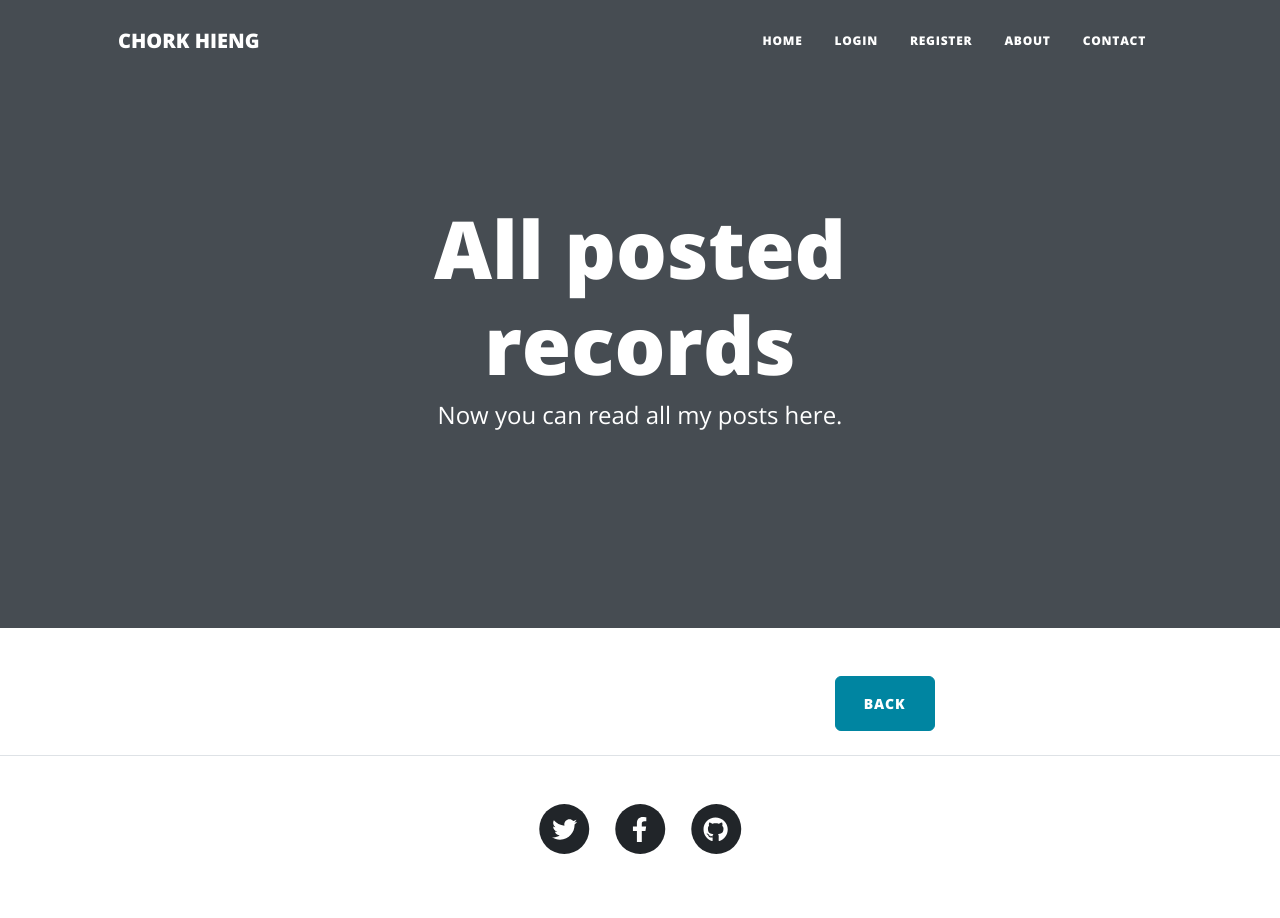
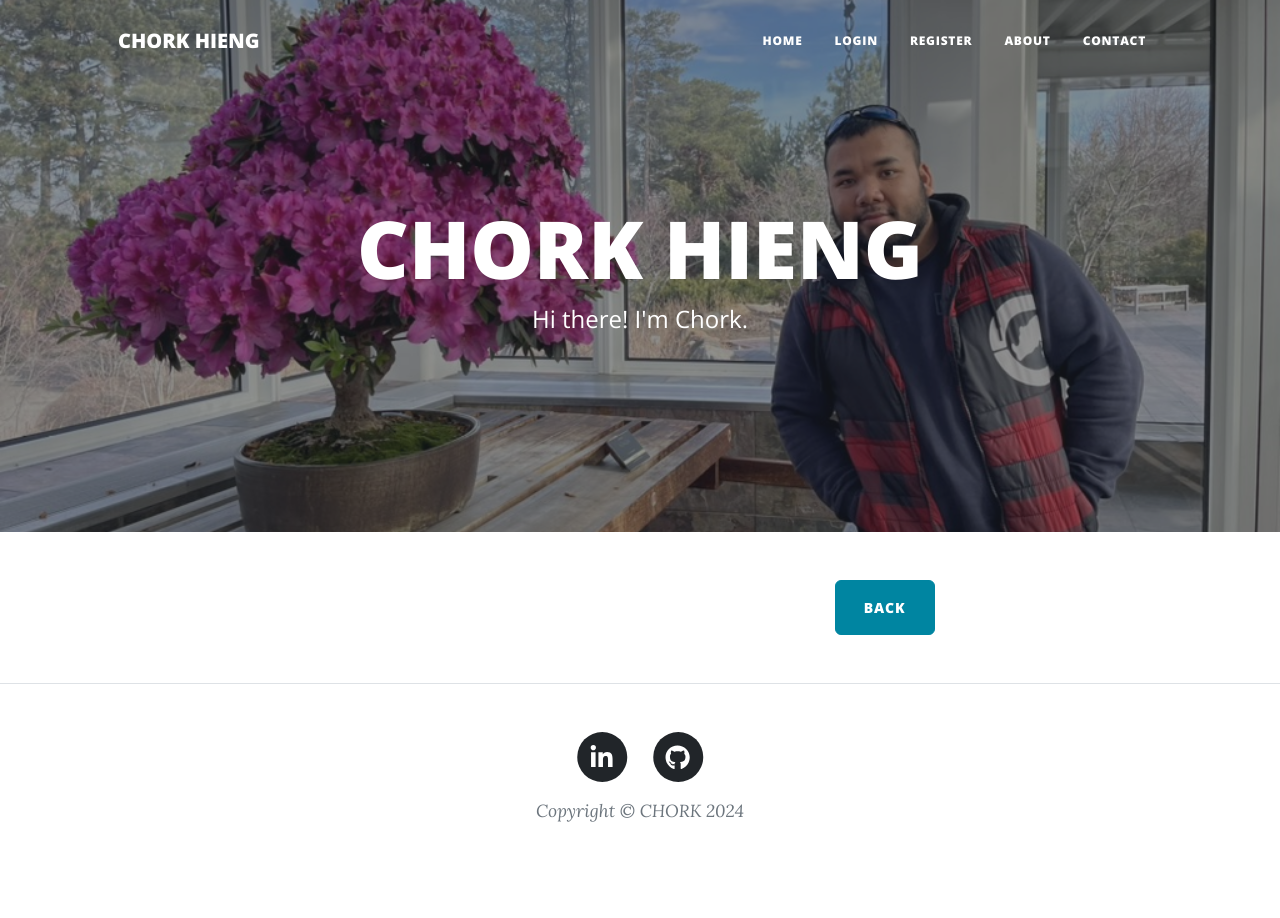
Before and after one commit to Chorkhieng/Portfolio, a Flask app: page /posts/all in a window 1280 px wide. After the commit the page ends 822 px from the top, so only its background shows below. Run offline with Flask 3, Linux system fonts and the light colour scheme; data that the repository does not hold is empty; some libraries are stand-ins or nearby versions.

Commit message:
update pages

```diff
--- a/main.py
+++ b/main.py
@@ -186,7 +186,7 @@
 @app.route('/logout')
 def logout():
     logout_user()
-    return redirect(url_for('get_all_posts'))
+    return redirect(url_for('get_recent_posts'))
 
 
 @app.route('/')
@@ -279,7 +279,7 @@
     post_to_delete = db.get_or_404(BlogPost, post_id)
     db.session.delete(post_to_delete)
     db.session.commit()
-    return redirect(url_for('get_all_posts'))
+    return redirect(url_for('get_recent_posts'))
 
 
 @app.route("/about")
--- a/templates/all_posts.html
+++ b/templates/all_posts.html
@@ -1,14 +1,16 @@
 {% include "header.html" %}
 
 <!-- Page Header-->
-<!--        <header class="masthead" style="background-image: url({{ url_for('static', filename='assets/img/home-bg.jpg') }})">-->
-        <header class="masthead">
+<header
+  class="masthead"
+  style="background-image: url('../static/assets/img/img.jpeg')"
+>
   <div class="container position-relative px-4 px-lg-5">
     <div class="row gx-4 gx-lg-5 justify-content-center">
       <div class="col-md-10 col-lg-8 col-xl-7">
         <div class="site-heading">
-                            <h1>All posted records</h1>
-                            <span class="subheading">Now you can read all my posts here.</span>
+          <h1>CHORK HIENG</h1>
+          <span class="subheading">Hi there! I'm Chork.</span>
         </div>
       </div>
     </div>
@@ -18,18 +20,19 @@
 <div class="container px-4 px-lg-5">
   <div class="row gx-4 gx-lg-5 justify-content-center">
     <div class="col-md-10 col-lg-8 col-xl-7">
-
       <!-- Post preview-->
       {% for post in all_posts %}
       <div class="post-preview">
-                        <a href="{{ url_for('show_post', index=post.id) }}">
+        <a href="{{ url_for('show_post', post_id=post.id) }}">
           <h2 class="post-title">{{ post.title }}</h2>
           <h3 class="post-subtitle">{{ post.subtitle }}</h3>
         </a>
         <p class="post-meta">
           Posted by
-                            <a href="/about">{{ post.author }}</a>
-                            on {{ post.date }}
+          <!-- post.author.name is now a User object -->
+          <a href="#">{{post.author.name}}</a>
+          on {{post.date}}
+          <!-- Only show delete button if user id is 1 (admin user) -->
           {% if current_user.id == 4: %}
           <a href="{{url_for('delete_post', post_id=post.id) }}">❌</a>
           {% endif %}
@@ -39,11 +42,25 @@
       <hr class="my-4" />
       {% endfor %}
 
+      <!-- New Post -->
+      <!-- Only show Create Post button if user id is 1 (admin user) -->
+<!--      {% if current_user.id == 4: %}-->
+<!--      <div class="d-flex justify-content-end mb-4">-->
+<!--        <a-->
+<!--          class="btn btn-primary float-right"-->
+<!--          href="{{url_for('add_new_post')}}"-->
+<!--          >Create New Post</a-->
+<!--        >-->
+<!--      </div>-->
+<!--      {% endif %}-->
+
+      <!-- Pager-->
+      <div class="d-flex justify-content-end mb-4">
         <!-- Pager-->
                     <div class="d-flex justify-content-end mb-4">
                         <a class="btn btn-primary text-uppercase" href="javascript:history.back()">Back</a>
                     </div>
-
+      </div>
     </div>
   </div>
 </div>
--- a/templates/footer.html
+++ b/templates/footer.html
@@ -5,23 +5,15 @@
                   <div class="col-md-10 col-lg-8 col-xl-7">
                       <ul class="list-inline text-center">
                           <li class="list-inline-item">
-                              <a href="#!">
+                              <a href="https://www.linkedin.com/in/chork-hieng-ab711012a/">
                                   <span class="fa-stack fa-lg">
                                       <i class="fas fa-circle fa-stack-2x"></i>
-                                      <i class="fab fa-twitter fa-stack-1x fa-inverse"></i>
+                                      <i class="fab fa-linkedin-in fa-stack-1x fa-inverse"></i>
                                   </span>
                               </a>
                           </li>
                           <li class="list-inline-item">
-                              <a href="#!">
-                                  <span class="fa-stack fa-lg">
-                                      <i class="fas fa-circle fa-stack-2x"></i>
-                                      <i class="fab fa-facebook-f fa-stack-1x fa-inverse"></i>
-                                  </span>
-                              </a>
-                          </li>
-                          <li class="list-inline-item">
-                              <a href="#!">
+                              <a href="https://github.com/Chorkhieng">
                                   <span class="fa-stack fa-lg">
                                       <i class="fas fa-circle fa-stack-2x"></i>
                                       <i class="fab fa-github fa-stack-1x fa-inverse"></i>
@@ -29,7 +21,7 @@
                               </a>
                           </li>
                       </ul>
-                      <div class="small text-center text-muted fst-italic">
+                      <div class="small text-center text-muted fst-italic" id="copyright">
                            <script>
                                 var currentDate = new Date();
                                 var year = currentDate.getFullYear();
--- a/templates/post.html
+++ b/templates/post.html
@@ -62,7 +62,10 @@
             </li>
             {% endfor %}
           </ul>
-
+            <!-- Pager-->
+                    <div class="d-flex justify-content-end mb-4">
+                        <a class="btn btn-primary text-uppercase" href="javascript:history.back()">Back</a>
+                    </div>
         </div>
       </div>
     </div>
```
Lines whose indentation alone changed are shown as unchanged.
